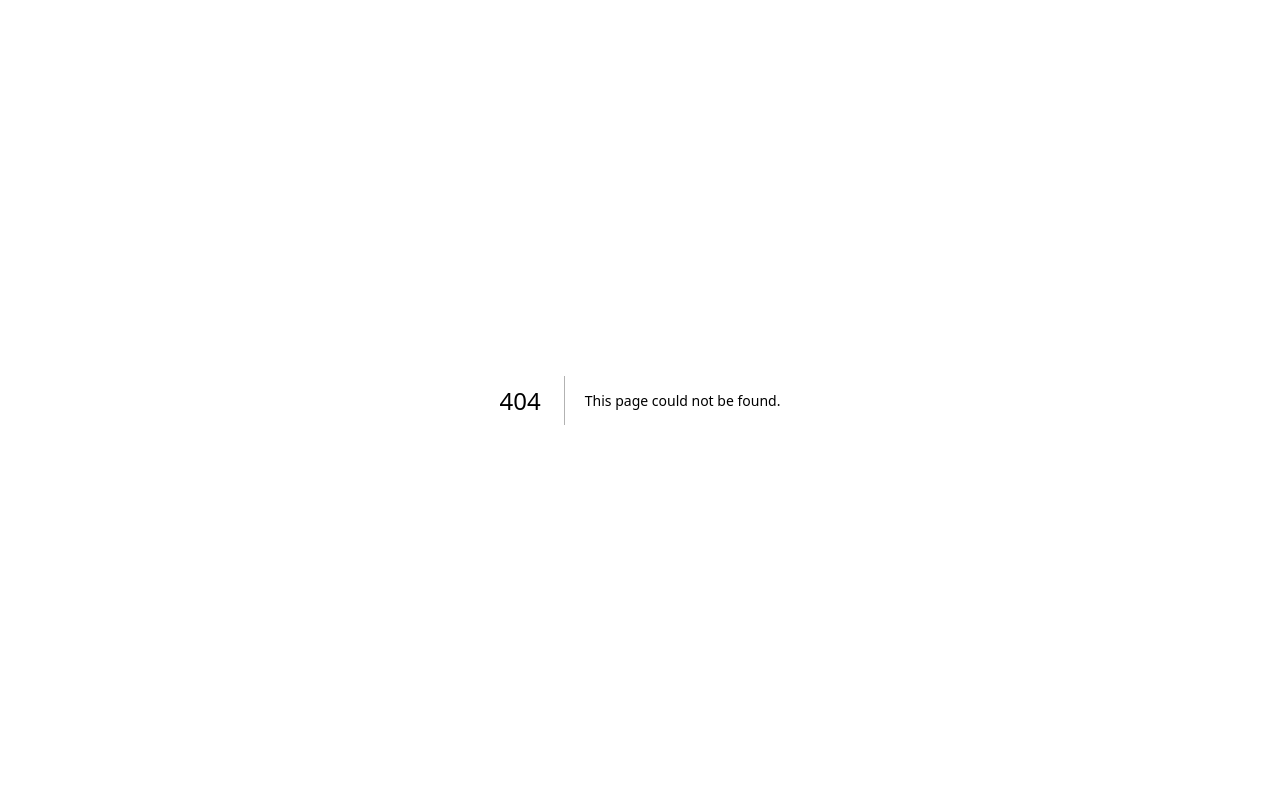
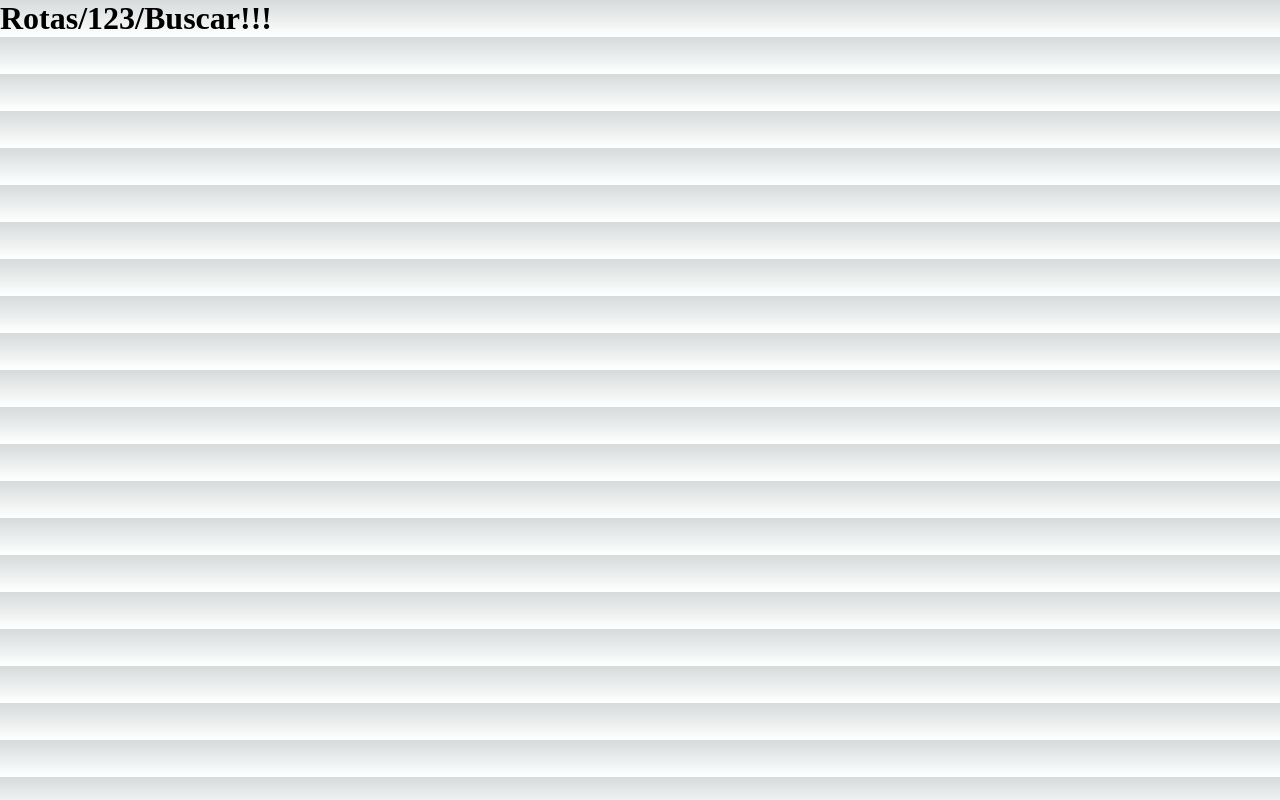
Before and after one commit to marcelolinck/Next-basico, a Next.js app: page /rotas/123/buscar in a window 1280 px wide. Before the commit this address had no page. Built offline with nearby package versions, Linux system fonts and the light colour scheme.

Commit message:
Trabalho com rotas dinamicas

```diff
--- /dev/null
+++ b/src/pages/rotas/[codigo]/buscar.jsx
@@ -0,0 +1,14 @@
+//O useRouter, serve para auxiliar na construcao de rotas dinamicas no next
+import { useRouter } from "next/router";
+
+export default function buscar(){
+    const router  = useRouter()
+    //Nesse caso colocanos o nome da pasta código dentro de colchetes para indicar que a pasta é dinamica permitindo capturar o codigo passado via URL
+    const codigo = router.query.codigo
+
+    return(
+        <div>
+            <h1>Rotas/{codigo}/Buscar!!!</h1>
+        </div>
+    )
+}
```
Also changed, not shown: src/pages/rotas/[codigo]/[nome].jsx (added, +15 -0 lines), src/pages/rotas/params.jsx (added, +16 -0 lines).
